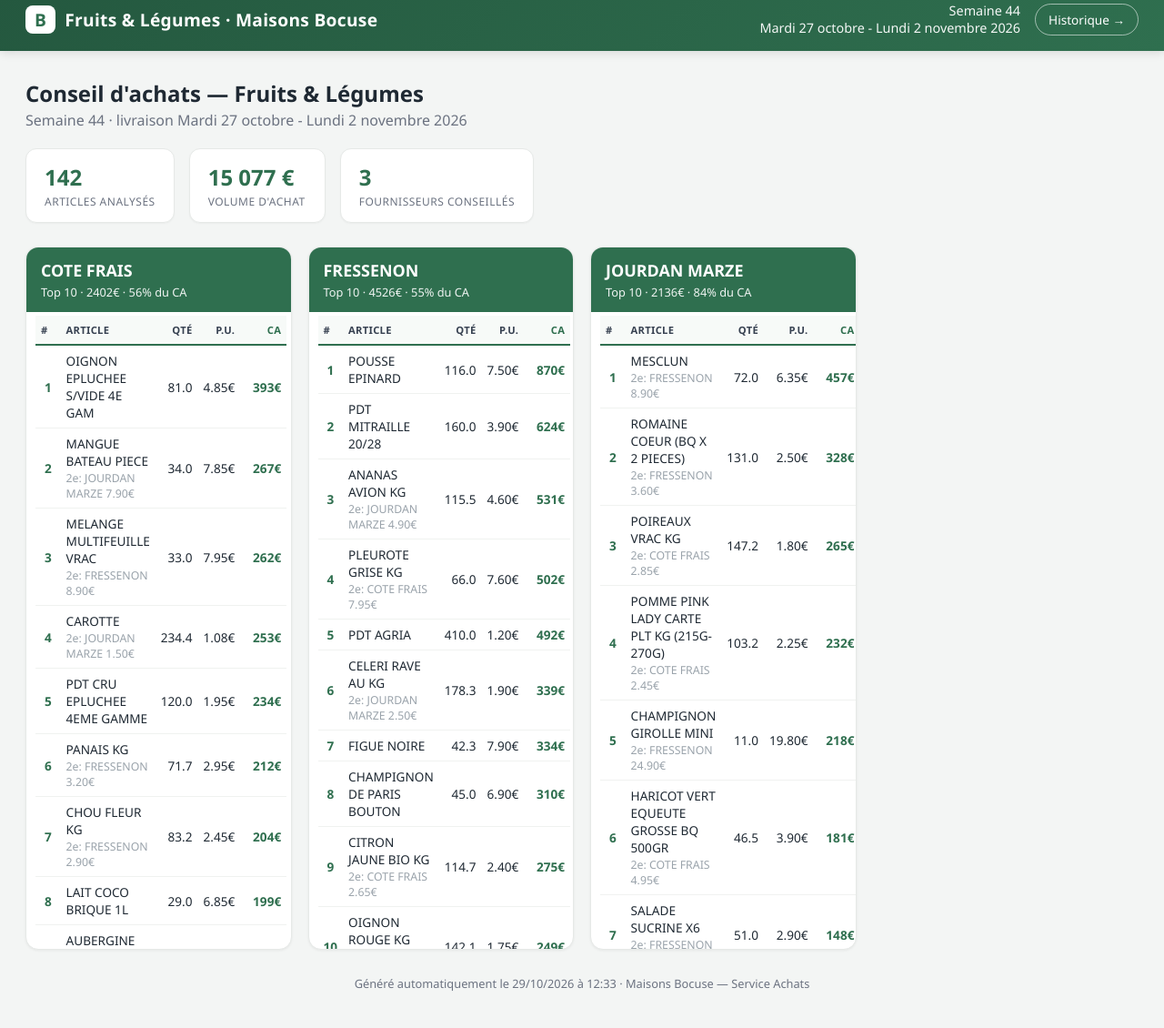
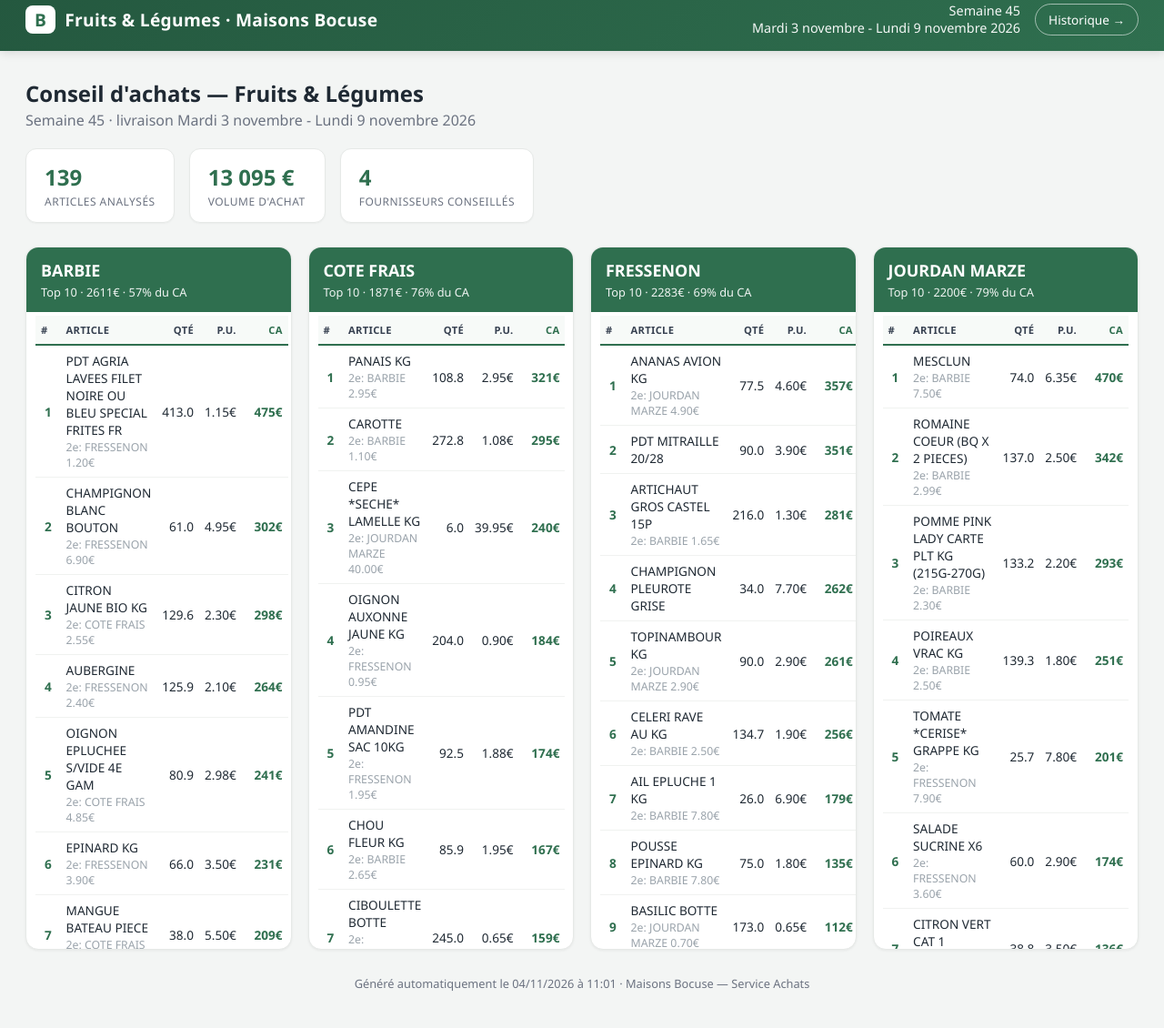
Before and after one commit to ABrugnoli9/Rapport-Fruit-et-Legumes, a plain HTML site: page index.html in a window 1280 px wide. Shown: the part 13-1143 px from the top of the page at 91% size. Drawn offline with Linux system fonts and the light colour scheme.

Commit message:
MAJ semaine en cours (S45)

```diff
--- a/index.html
+++ b/index.html
@@ -1,4 +1,4 @@
-<!DOCTYPE html><html lang='fr'><head><meta charset='UTF-8'><meta name='viewport' content='width=device-width, initial-scale=1.0'><title>Fruits &amp; Légumes Bocuse — Semaine 44</title><style>
+<!DOCTYPE html><html lang='fr'><head><meta charset='UTF-8'><meta name='viewport' content='width=device-width, initial-scale=1.0'><title>Fruits &amp; Légumes Bocuse — Semaine 45</title><style>
 :root{--accent:#2f6f4f;--accent-d:#24583f;--ink:#1f2933;--muted:#6b7280;--bg:#f3f5f4;--line:#e6e9e7;}
 *{margin:0;padding:0;box-sizing:border-box;}
 body{font-family:'Segoe UI',Roboto,Helvetica,Arial,sans-serif;background:var(--bg);color:var(--ink);}
@@ -45,53 +45,69 @@ tr:hover td{background:#fafcfb;}
 .hist .d{color:var(--muted);font-size:.85rem;margin-top:3px;}
 @media(max-width:1200px){.grid{grid-template-columns:repeat(2,1fr);}}
 @media(max-width:700px){.grid{grid-template-columns:1fr;}.topbar{flex-direction:column;text-align:center;}.topbar .meta{text-align:center;}}
-</style></head><body><div class='topbar'><div class='brand'><span class='logo'>B</span> Fruits &amp; Légumes · Maisons Bocuse</div><div class='right'><div class='meta'>Semaine 44<br>Mardi 27 octobre - Lundi 2 novembre 2026</div><a href='historique.html'>Historique →</a></div></div><div class='wrap'><div class='page-title'>Conseil d'achats — Fruits &amp; Légumes</div><div class='page-sub'>Semaine 44 · livraison Mardi 27 octobre - Lundi 2 novembre 2026</div><div class='summary'><div class='kpi'><div class='v'>142</div><div class='l'>Articles analysés</div></div><div class='kpi'><div class='v'>15 077 €</div><div class='l'>Volume d'achat</div></div><div class='kpi'><div class='v'>3</div><div class='l'>Fournisseurs conseillés</div></div></div><div class='grid'>
+</style></head><body><div class='topbar'><div class='brand'><span class='logo'>B</span> Fruits &amp; Légumes · Maisons Bocuse</div><div class='right'><div class='meta'>Semaine 45<br>Mardi 3 novembre - Lundi 9 novembre 2026</div><a href='historique.html'>Historique →</a></div></div><div class='wrap'><div class='page-title'>Conseil d'achats — Fruits &amp; Légumes</div><div class='page-sub'>Semaine 45 · livraison Mardi 3 novembre - Lundi 9 novembre 2026</div><div class='summary'><div class='kpi'><div class='v'>139</div><div class='l'>Articles analysés</div></div><div class='kpi'><div class='v'>13 095 €</div><div class='l'>Volume d'achat</div></div><div class='kpi'><div class='v'>4</div><div class='l'>Fournisseurs conseillés</div></div></div><div class='grid'>
+<div class="card"><div class="card-h">
+<div class="nom">BARBIE</div>
+<div class="stat">Top 10 · 2611€ · 57% du CA</div></div>
+<div class="card-b"><table><thead><tr>
+<th>#</th><th>Article</th><th class="qty">Qté</th><th class="prix">P.U.</th><th class="ca">CA</th></tr></thead><tbody>
+<tr><td class='rank'>1</td><td>PDT AGRIA LAVEES FILET NOIRE OU BLEU SPECIAL FRITES FR<div class='alt'>2e: FRESSENON 1.20€</div></td><td class='qty'>413.0</td><td class='prix'>1.15€</td><td class='ca'>475€</td></tr>
+<tr><td class='rank'>2</td><td>CHAMPIGNON BLANC BOUTON<div class='alt'>2e: FRESSENON 6.90€</div></td><td class='qty'>61.0</td><td class='prix'>4.95€</td><td class='ca'>302€</td></tr>
+<tr><td class='rank'>3</td><td>CITRON JAUNE BIO KG<div class='alt'>2e: COTE FRAIS 2.55€</div></td><td class='qty'>129.6</td><td class='prix'>2.30€</td><td class='ca'>298€</td></tr>
+<tr><td class='rank'>4</td><td>AUBERGINE<div class='alt'>2e: FRESSENON 2.40€</div></td><td class='qty'>125.9</td><td class='prix'>2.10€</td><td class='ca'>264€</td></tr>
+<tr><td class='rank'>5</td><td>OIGNON EPLUCHEE S/VIDE 4E GAM<div class='alt'>2e: COTE FRAIS 4.85€</div></td><td class='qty'>80.9</td><td class='prix'>2.98€</td><td class='ca'>241€</td></tr>
+<tr><td class='rank'>6</td><td>EPINARD KG<div class='alt'>2e: FRESSENON 3.90€</div></td><td class='qty'>66.0</td><td class='prix'>3.50€</td><td class='ca'>231€</td></tr>
+<tr><td class='rank'>7</td><td>MANGUE BATEAU PIECE<div class='alt'>2e: COTE FRAIS 7.85€</div></td><td class='qty'>38.0</td><td class='prix'>5.50€</td><td class='ca'>209€</td></tr>
+<tr><td class='rank'>8</td><td>PDT CRU EPLUCHEE 4EME GAMME<div class='alt'>2e: COTE FRAIS 1.95€</div></td><td class='qty'>160.0</td><td class='prix'>1.29€</td><td class='ca'>206€</td></tr>
+<tr><td class='rank'>9</td><td>POT  *COURGE*  CRU EPLUCHEE  KG</td><td class='qty'>45.0</td><td class='prix'>4.50€</td><td class='ca'>202€</td></tr>
+<tr><td class='rank'>10</td><td>MELANGE MULTIFEUILLE VRAC<div class='alt'>2e: JOURDAN MARZE 7.50€</div></td><td class='qty'>26.0</td><td class='prix'>6.99€</td><td class='ca'>182€</td></tr>
+<tr class='total'><td colspan='4'>TOTAL TOP 10</td><td class='ca'>2611€</td></tr></tbody></table></div></div>
 <div class="card"><div class="card-h">
 <div class="nom">COTE FRAIS</div>
-<div class="stat">Top 10 · 2402€ · 56% du CA</div></div>
+<div class="stat">Top 10 · 1871€ · 76% du CA</div></div>
 <div class="card-b"><table><thead><tr>
 <th>#</th><th>Article</th><th class="qty">Qté</th><th class="prix">P.U.</th><th class="ca">CA</th></tr></thead><tbody>
-<tr><td class='rank'>1</td><td>OIGNON EPLUCHEE S/VIDE 4E GAM</td><td class='qty'>81.0</td><td class='prix'>4.85€</td><td class='ca'>393€</td></tr>
-<tr><td class='rank'>2</td><td>MANGUE BATEAU PIECE<div class='alt'>2e: JOURDAN MARZE 7.90€</div></td><td class='qty'>34.0</td><td class='prix'>7.85€</td><td class='ca'>267€</td></tr>
-<tr><td class='rank'>3</td><td>MELANGE MULTIFEUILLE VRAC<div class='alt'>2e: FRESSENON 8.90€</div></td><td class='qty'>33.0</td><td class='prix'>7.95€</td><td class='ca'>262€</td></tr>
-<tr><td class='rank'>4</td><td>CAROTTE<div class='alt'>2e: JOURDAN MARZE 1.50€</div></td><td class='qty'>234.4</td><td class='prix'>1.08€</td><td class='ca'>253€</td></tr>
-<tr><td class='rank'>5</td><td>PDT CRU EPLUCHEE 4EME GAMME</td><td class='qty'>120.0</td><td class='prix'>1.95€</td><td class='ca'>234€</td></tr>
-<tr><td class='rank'>6</td><td>PANAIS KG<div class='alt'>2e: FRESSENON 3.20€</div></td><td class='qty'>71.7</td><td class='prix'>2.95€</td><td class='ca'>212€</td></tr>
-<tr><td class='rank'>7</td><td>CHOU FLEUR KG<div class='alt'>2e: FRESSENON 2.90€</div></td><td class='qty'>83.2</td><td class='prix'>2.45€</td><td class='ca'>204€</td></tr>
-<tr><td class='rank'>8</td><td>LAIT COCO BRIQUE 1L</td><td class='qty'>29.0</td><td class='prix'>6.85€</td><td class='ca'>199€</td></tr>
-<tr><td class='rank'>9</td><td>AUBERGINE<div class='alt'>2e: FRESSENON 2.50€</div></td><td class='qty'>80.5</td><td class='prix'>2.45€</td><td class='ca'>197€</td></tr>
-<tr><td class='rank'>10</td><td>CIBOULETTE BOTTE<div class='alt'>2e: FRESSENON 0.65€</div></td><td class='qty'>279.0</td><td class='prix'>0.65€</td><td class='ca'>181€</td></tr>
-<tr class='total'><td colspan='4'>TOTAL TOP 10</td><td class='ca'>2402€</td></tr></tbody></table></div></div>
+<tr><td class='rank'>1</td><td>PANAIS KG<div class='alt'>2e: BARBIE 2.95€</div></td><td class='qty'>108.8</td><td class='prix'>2.95€</td><td class='ca'>321€</td></tr>
+<tr><td class='rank'>2</td><td>CAROTTE<div class='alt'>2e: BARBIE 1.10€</div></td><td class='qty'>272.8</td><td class='prix'>1.08€</td><td class='ca'>295€</td></tr>
+<tr><td class='rank'>3</td><td>CEPE *SECHE* LAMELLE KG<div class='alt'>2e: JOURDAN MARZE 40.00€</div></td><td class='qty'>6.0</td><td class='prix'>39.95€</td><td class='ca'>240€</td></tr>
+<tr><td class='rank'>4</td><td>OIGNON AUXONNE JAUNE KG<div class='alt'>2e: FRESSENON 0.95€</div></td><td class='qty'>204.0</td><td class='prix'>0.90€</td><td class='ca'>184€</td></tr>
+<tr><td class='rank'>5</td><td>PDT AMANDINE SAC 10KG<div class='alt'>2e: FRESSENON 1.95€</div></td><td class='qty'>92.5</td><td class='prix'>1.88€</td><td class='ca'>174€</td></tr>
+<tr><td class='rank'>6</td><td>CHOU FLEUR KG<div class='alt'>2e: BARBIE 2.65€</div></td><td class='qty'>85.9</td><td class='prix'>1.95€</td><td class='ca'>167€</td></tr>
+<tr><td class='rank'>7</td><td>CIBOULETTE BOTTE<div class='alt'>2e: FRESSENON 0.65€</div></td><td class='qty'>245.0</td><td class='prix'>0.65€</td><td class='ca'>159€</td></tr>
+<tr><td class='rank'>8</td><td>C * BUTTERNUT * KG<div class='alt'>2e: BARBIE 1.75€</div></td><td class='qty'>76.1</td><td class='prix'>1.65€</td><td class='ca'>126€</td></tr>
+<tr><td class='rank'>9</td><td>PLEUROTE GRISE KG<div class='alt'>2e: BARBIE 7.95€</div></td><td class='qty'>13.0</td><td class='prix'>7.95€</td><td class='ca'>103€</td></tr>
+<tr><td class='rank'>10</td><td>PDT AGATA 10K GROSSE (FRANCE)</td><td class='qty'>80.0</td><td class='prix'>1.28€</td><td class='ca'>102€</td></tr>
+<tr class='total'><td colspan='4'>TOTAL TOP 10</td><td class='ca'>1871€</td></tr></tbody></table></div></div>
 <div class="card"><div class="card-h">
 <div class="nom">FRESSENON</div>
-<div class="stat">Top 10 · 4526€ · 55% du CA</div></div>
+<div class="stat">Top 10 · 2283€ · 69% du CA</div></div>
 <div class="card-b"><table><thead><tr>
 <th>#</th><th>Article</th><th class="qty">Qté</th><th class="prix">P.U.</th><th class="ca">CA</th></tr></thead><tbody>
-<tr><td class='rank'>1</td><td>POUSSE EPINARD</td><td class='qty'>116.0</td><td class='prix'>7.50€</td><td class='ca'>870€</td></tr>
-<tr><td class='rank'>2</td><td>PDT MITRAILLE 20/28</td><td class='qty'>160.0</td><td class='prix'>3.90€</td><td class='ca'>624€</td></tr>
-<tr><td class='rank'>3</td><td>ANANAS AVION KG<div class='alt'>2e: JOURDAN MARZE 4.90€</div></td><td class='qty'>115.5</td><td class='prix'>4.60€</td><td class='ca'>531€</td></tr>
-<tr><td class='rank'>4</td><td>PLEUROTE GRISE KG<div class='alt'>2e: COTE FRAIS 7.95€</div></td><td class='qty'>66.0</td><td class='prix'>7.60€</td><td class='ca'>502€</td></tr>
-<tr><td class='rank'>5</td><td>PDT AGRIA</td><td class='qty'>410.0</td><td class='prix'>1.20€</td><td class='ca'>492€</td></tr>
-<tr><td class='rank'>6</td><td>CELERI RAVE AU KG<div class='alt'>2e: JOURDAN MARZE 2.50€</div></td><td class='qty'>178.3</td><td class='prix'>1.90€</td><td class='ca'>339€</td></tr>
-<tr><td class='rank'>7</td><td>FIGUE NOIRE</td><td class='qty'>42.3</td><td class='prix'>7.90€</td><td class='ca'>334€</td></tr>
-<tr><td class='rank'>8</td><td>CHAMPIGNON DE PARIS BOUTON</td><td class='qty'>45.0</td><td class='prix'>6.90€</td><td class='ca'>310€</td></tr>
-<tr><td class='rank'>9</td><td>CITRON JAUNE BIO KG<div class='alt'>2e: COTE FRAIS 2.65€</div></td><td class='qty'>114.7</td><td class='prix'>2.40€</td><td class='ca'>275€</td></tr>
-<tr><td class='rank'>10</td><td>OIGNON ROUGE KG<div class='alt'>2e: COTE FRAIS 1.95€</div></td><td class='qty'>142.1</td><td class='prix'>1.75€</td><td class='ca'>249€</td></tr>
-<tr class='total'><td colspan='4'>TOTAL TOP 10</td><td class='ca'>4526€</td></tr></tbody></table></div></div>
+<tr><td class='rank'>1</td><td>ANANAS AVION KG<div class='alt'>2e: JOURDAN MARZE 4.90€</div></td><td class='qty'>77.5</td><td class='prix'>4.60€</td><td class='ca'>357€</td></tr>
+<tr><td class='rank'>2</td><td>PDT MITRAILLE 20/28</td><td class='qty'>90.0</td><td class='prix'>3.90€</td><td class='ca'>351€</td></tr>
+<tr><td class='rank'>3</td><td>ARTICHAUT GROS CASTEL 15P<div class='alt'>2e: BARBIE 1.65€</div></td><td class='qty'>216.0</td><td class='prix'>1.30€</td><td class='ca'>281€</td></tr>
+<tr><td class='rank'>4</td><td>CHAMPIGNON PLEUROTE GRISE</td><td class='qty'>34.0</td><td class='prix'>7.70€</td><td class='ca'>262€</td></tr>
+<tr><td class='rank'>5</td><td>TOPINAMBOUR KG<div class='alt'>2e: JOURDAN MARZE 2.90€</div></td><td class='qty'>90.0</td><td class='prix'>2.90€</td><td class='ca'>261€</td></tr>
+<tr><td class='rank'>6</td><td>CELERI RAVE AU KG<div class='alt'>2e: BARBIE 2.50€</div></td><td class='qty'>134.7</td><td class='prix'>1.90€</td><td class='ca'>256€</td></tr>
+<tr><td class='rank'>7</td><td>AIL  EPLUCHE 1 KG<div class='alt'>2e: BARBIE 7.80€</div></td><td class='qty'>26.0</td><td class='prix'>6.90€</td><td class='ca'>179€</td></tr>
+<tr><td class='rank'>8</td><td>POUSSE EPINARD KG<div class='alt'>2e: BARBIE 7.80€</div></td><td class='qty'>75.0</td><td class='prix'>1.80€</td><td class='ca'>135€</td></tr>
+<tr><td class='rank'>9</td><td>BASILIC BOTTE<div class='alt'>2e: JOURDAN MARZE 0.70€</div></td><td class='qty'>173.0</td><td class='prix'>0.65€</td><td class='ca'>112€</td></tr>
+<tr><td class='rank'>10</td><td>MYRTILLES BQ 125 GR<div class='alt'>2e: BARBIE 2.80€</div></td><td class='qty'>37.0</td><td class='prix'>2.40€</td><td class='ca'>89€</td></tr>
+<tr class='total'><td colspan='4'>TOTAL TOP 10</td><td class='ca'>2283€</td></tr></tbody></table></div></div>
 <div class="card"><div class="card-h">
 <div class="nom">JOURDAN MARZE</div>
-<div class="stat">Top 10 · 2136€ · 84% du CA</div></div>
+<div class="stat">Top 10 · 2200€ · 79% du CA</div></div>
 <div class="card-b"><table><thead><tr>
 <th>#</th><th>Article</th><th class="qty">Qté</th><th class="prix">P.U.</th><th class="ca">CA</th></tr></thead><tbody>
-<tr><td class='rank'>1</td><td>MESCLUN<div class='alt'>2e: FRESSENON 8.90€</div></td><td class='qty'>72.0</td><td class='prix'>6.35€</td><td class='ca'>457€</td></tr>
-<tr><td class='rank'>2</td><td>ROMAINE COEUR (BQ X 2 PIECES)<div class='alt'>2e: FRESSENON 3.60€</div></td><td class='qty'>131.0</td><td class='prix'>2.50€</td><td class='ca'>328€</td></tr>
-<tr><td class='rank'>3</td><td>POIREAUX VRAC KG<div class='alt'>2e: COTE FRAIS 2.85€</div></td><td class='qty'>147.2</td><td class='prix'>1.80€</td><td class='ca'>265€</td></tr>
-<tr><td class='rank'>4</td><td>POMME PINK LADY CARTE PLT KG (215G-270G)<div class='alt'>2e: COTE FRAIS 2.45€</div></td><td class='qty'>103.2</td><td class='prix'>2.25€</td><td class='ca'>232€</td></tr>
-<tr><td class='rank'>5</td><td>CHAMPIGNON GIROLLE MINI<div class='alt'>2e: FRESSENON 24.90€</div></td><td class='qty'>11.0</td><td class='prix'>19.80€</td><td class='ca'>218€</td></tr>
-<tr><td class='rank'>6</td><td>HARICOT VERT EQUEUTE GROSSE BQ 500GR<div class='alt'>2e: COTE FRAIS 4.95€</div></td><td class='qty'>46.5</td><td class='prix'>3.90€</td><td class='ca'>181€</td></tr>
-<tr><td class='rank'>7</td><td>SALADE SUCRINE X6<div class='alt'>2e: FRESSENON 3.60€</div></td><td class='qty'>51.0</td><td class='prix'>2.90€</td><td class='ca'>148€</td></tr>
-<tr><td class='rank'>8</td><td>OIGNON BLANC KG<div class='alt'>2e: COTE FRAIS 2.45€</div></td><td class='qty'>45.4</td><td class='prix'>2.30€</td><td class='ca'>104€</td></tr>
-<tr><td class='rank'>9</td><td>PERSIL FRISE BOTTE<div class='alt'>2e: FRESSENON 0.75€</div></td><td class='qty'>145.0</td><td class='prix'>0.70€</td><td class='ca'>102€</td></tr>
-<tr><td class='rank'>10</td><td>TOMATE *CERISE* GRAPPE KG<div class='alt'>2e: FRESSENON 7.90€</div></td><td class='qty'>13.0</td><td class='prix'>7.80€</td><td class='ca'>101€</td></tr>
-<tr class='total'><td colspan='4'>TOTAL TOP 10</td><td class='ca'>2136€</td></tr></tbody></table></div></div>
-</div><div class='foot'>Généré automatiquement le 29/10/2026 à 12:33 · Maisons Bocuse — Service Achats</div></div></body></html>
+<tr><td class='rank'>1</td><td>MESCLUN<div class='alt'>2e: BARBIE 7.50€</div></td><td class='qty'>74.0</td><td class='prix'>6.35€</td><td class='ca'>470€</td></tr>
+<tr><td class='rank'>2</td><td>ROMAINE COEUR (BQ X 2 PIECES)<div class='alt'>2e: BARBIE 2.99€</div></td><td class='qty'>137.0</td><td class='prix'>2.50€</td><td class='ca'>342€</td></tr>
+<tr><td class='rank'>3</td><td>POMME PINK LADY CARTE PLT KG (215G-270G)<div class='alt'>2e: BARBIE 2.30€</div></td><td class='qty'>133.2</td><td class='prix'>2.20€</td><td class='ca'>293€</td></tr>
+<tr><td class='rank'>4</td><td>POIREAUX VRAC KG<div class='alt'>2e: BARBIE 2.50€</div></td><td class='qty'>139.3</td><td class='prix'>1.80€</td><td class='ca'>251€</td></tr>
+<tr><td class='rank'>5</td><td>TOMATE *CERISE* GRAPPE KG<div class='alt'>2e: FRESSENON 7.90€</div></td><td class='qty'>25.7</td><td class='prix'>7.80€</td><td class='ca'>201€</td></tr>
+<tr><td class='rank'>6</td><td>SALADE SUCRINE X6<div class='alt'>2e: FRESSENON 3.60€</div></td><td class='qty'>60.0</td><td class='prix'>2.90€</td><td class='ca'>174€</td></tr>
+<tr><td class='rank'>7</td><td>CITRON VERT CAT 1<div class='alt'>2e: BARBIE 4.80€</div></td><td class='qty'>38.8</td><td class='prix'>3.50€</td><td class='ca'>136€</td></tr>
+<tr><td class='rank'>8</td><td>ECHALOTE *RONDE*<div class='alt'>2e: COTE FRAIS 2.85€</div></td><td class='qty'>52.0</td><td class='prix'>2.50€</td><td class='ca'>130€</td></tr>
+<tr><td class='rank'>9</td><td>ROQUETTE KG<div class='alt'>2e: FRESSENON 7.50€</div></td><td class='qty'>17.0</td><td class='prix'>6.30€</td><td class='ca'>107€</td></tr>
+<tr><td class='rank'>10</td><td>ENDIVE KG<div class='alt'>2e: BARBIE 2.95€</div></td><td class='qty'>38.5</td><td class='prix'>2.50€</td><td class='ca'>96€</td></tr>
+<tr class='total'><td colspan='4'>TOTAL TOP 10</td><td class='ca'>2200€</td></tr></tbody></table></div></div>
+</div><div class='foot'>Généré automatiquement le 04/11/2026 à 11:01 · Maisons Bocuse — Service Achats</div></div></body></html>
```
